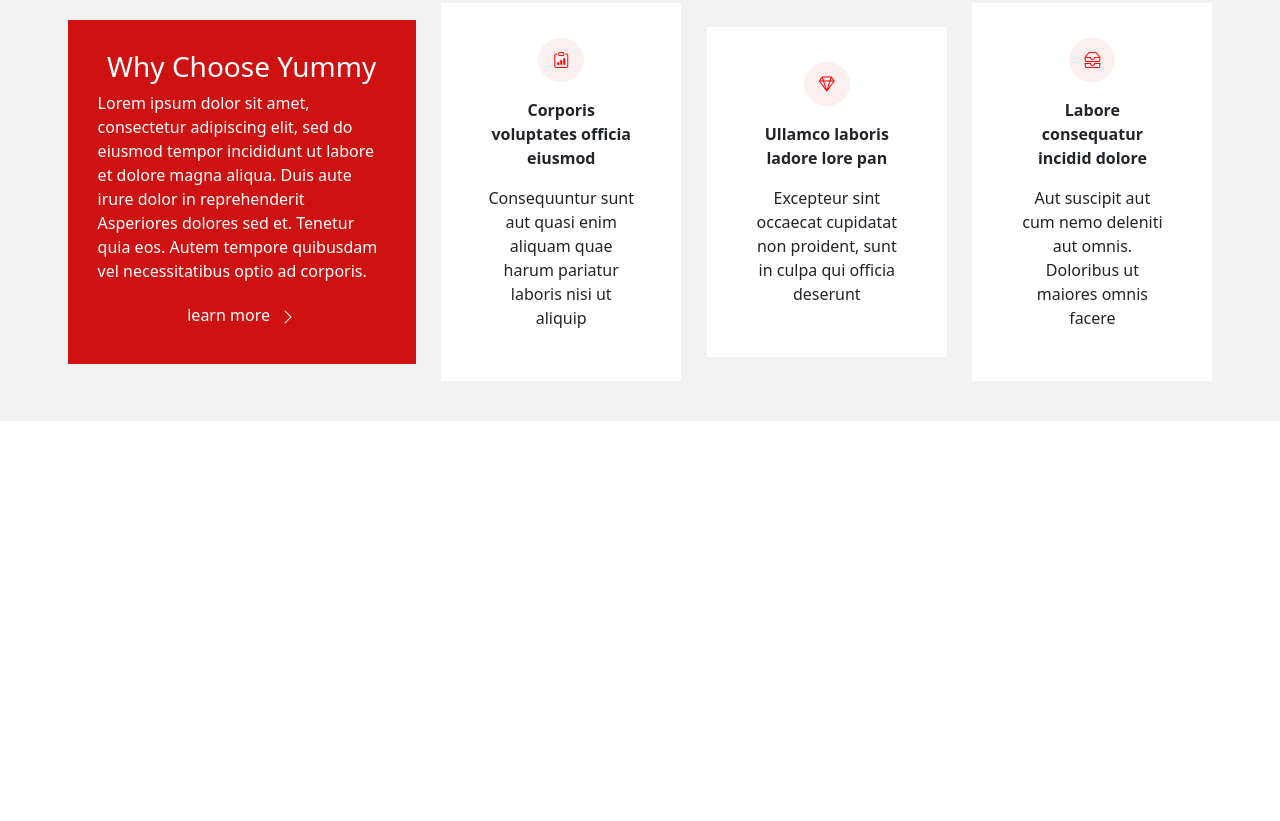
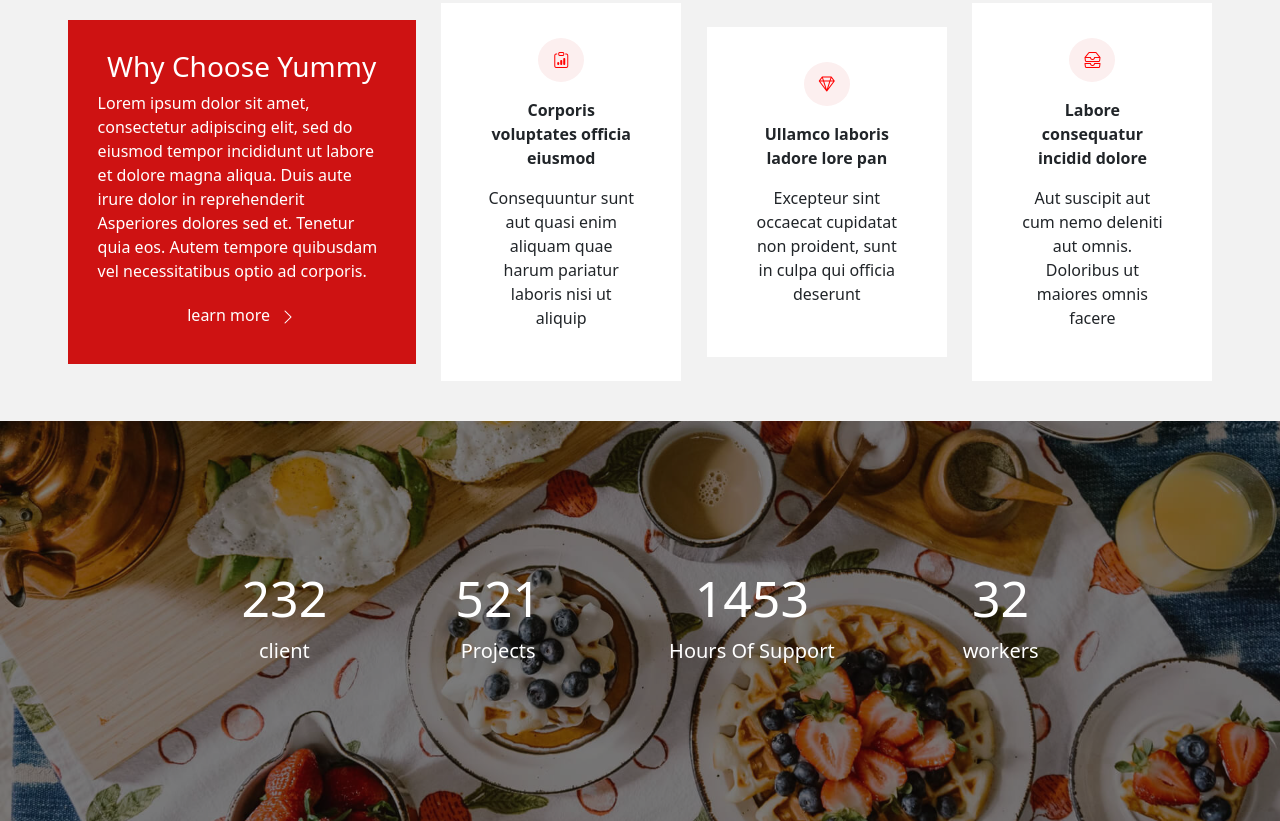
Before and after one commit to aymanboujjar/JavaScript_DOM_Final_Project_AymanBoujjar, a website: page index.html in a window 1280 px wide. Shown: the part 1755-2576 px from the top of the page. Before the commit the page ends 2176 px from the top, so only its background shows below. Drawn offline with nearby package versions, Linux system fonts and the light colour scheme.

Commit message:
fourthSection

```diff
--- a/index.html
+++ b/index.html
@@ -89,6 +89,30 @@
             <p>Aut suscipit aut cum nemo deleniti aut omnis. Doloribus ut maiores omnis facere</p>
         </div>
     </section>
+    <section class="fourthSection">
+
+        <div class="contain">
+
+        <div class="item">
+            232
+            <p>client</p>
+        </div>
+        <div class="item">
+            521
+            <p>Projects</p>
+        </div>
+        <div class="item">
+            1453
+            <p>Hours Of Support</p>
+        </div>
+        <div class="item">
+            32
+            <p>workers</p>
+        </div>
+
+    </div>
+
+    </section>
 
 
 
--- a/src/sass/_allmodules.sass
+++ b/src/sass/_allmodules.sass
@@ -2,3 +2,4 @@
 @import ./modules/home/_firstSection.sass
 @import ./modules/home/_secoundSection.sass
 @import ./modules/home/_thirdSection.sass
+@import ./modules/home/_fourthSection.sass
--- /dev/null
+++ b/src/sass/modules/home/_fourthSection.sass
@@ -0,0 +1,37 @@
+.fourthSection
+    .contain
+        display: flex
+        align-items: center
+        justify-content: center
+        gap: 10vw
+        text-align: center
+        color: white
+        z-index: 3
+    display: flex
+    // align-items: center
+    justify-content: center
+    background-image: url(../images/stats-bg.jpg)
+    background-position: cover
+    background-position-y: center
+    background-size: 100%
+    background-repeat: no-repeat
+    position: relative
+    height: 50vh
+    font-size: 50px
+    p
+        font-size: 20px
+    &::before
+
+        content: ""
+        position: absolute
+        top: 0
+        width: 100%
+        height: 100%
+        background: rgba(8, 8, 8, 0.527)
+@media (max-width: 433px)
+    .fourthSection
+        height: 100vh
+        background-size: 400%
+        background-position-x: center
+        .contain
+            flex-direction: column
```
Also changed, not shown: public/css/app.css, 1 other file.
